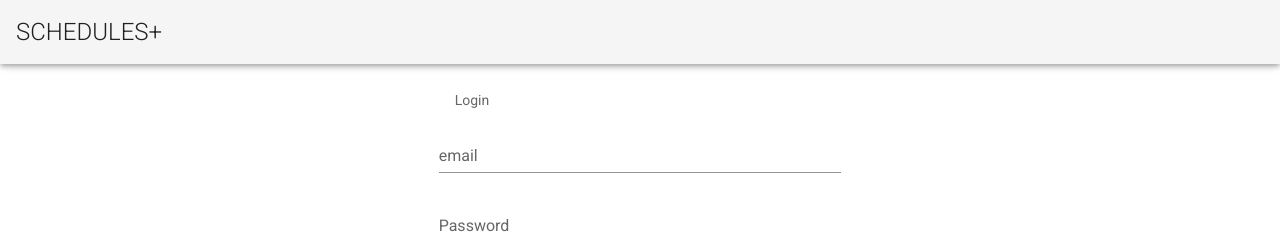
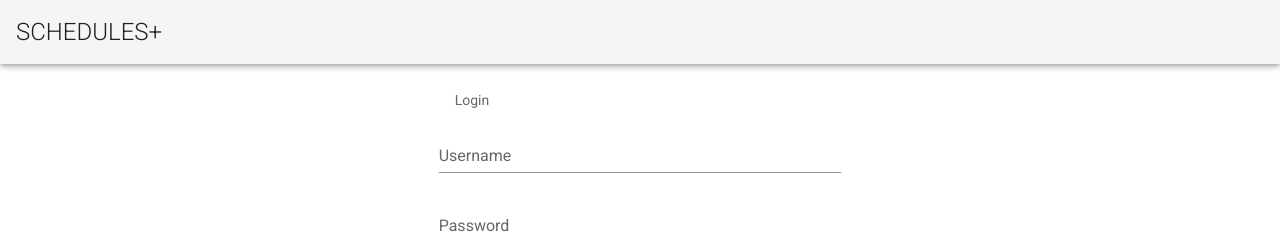
Before and after one commit to CygnusOfBalance/CS321, a Vue app in the folder web-app/: page /#/ in a window 1280 px wide. Shown: the top 236 px of the page. Built offline with nearby package versions, Linux system fonts and the light colour scheme.

Commit message:
fixed POST request

```diff
--- a/web-app/src/views/loginPage.vue
+++ b/web-app/src/views/loginPage.vue
@@ -8,8 +8,8 @@
     <v-subheader>Login</v-subheader>
 
     <v-text-field
-      v-model="email"
-      label="email"
+      v-model="name"
+      label="Username"
       required
     ></v-text-field>
 
@@ -85,7 +85,7 @@
         	url: 'https://cfi7bbpmh2.execute-api.us-east-1.amazonaws.com/Production/login',
         	data: {
         	  name: this.name,
-		  Password: this.Password
+		  Password: this.pw,
         	}
       	}).then(response => {
     	// returning the data here allows the caller to get it through another .then(...)
```
